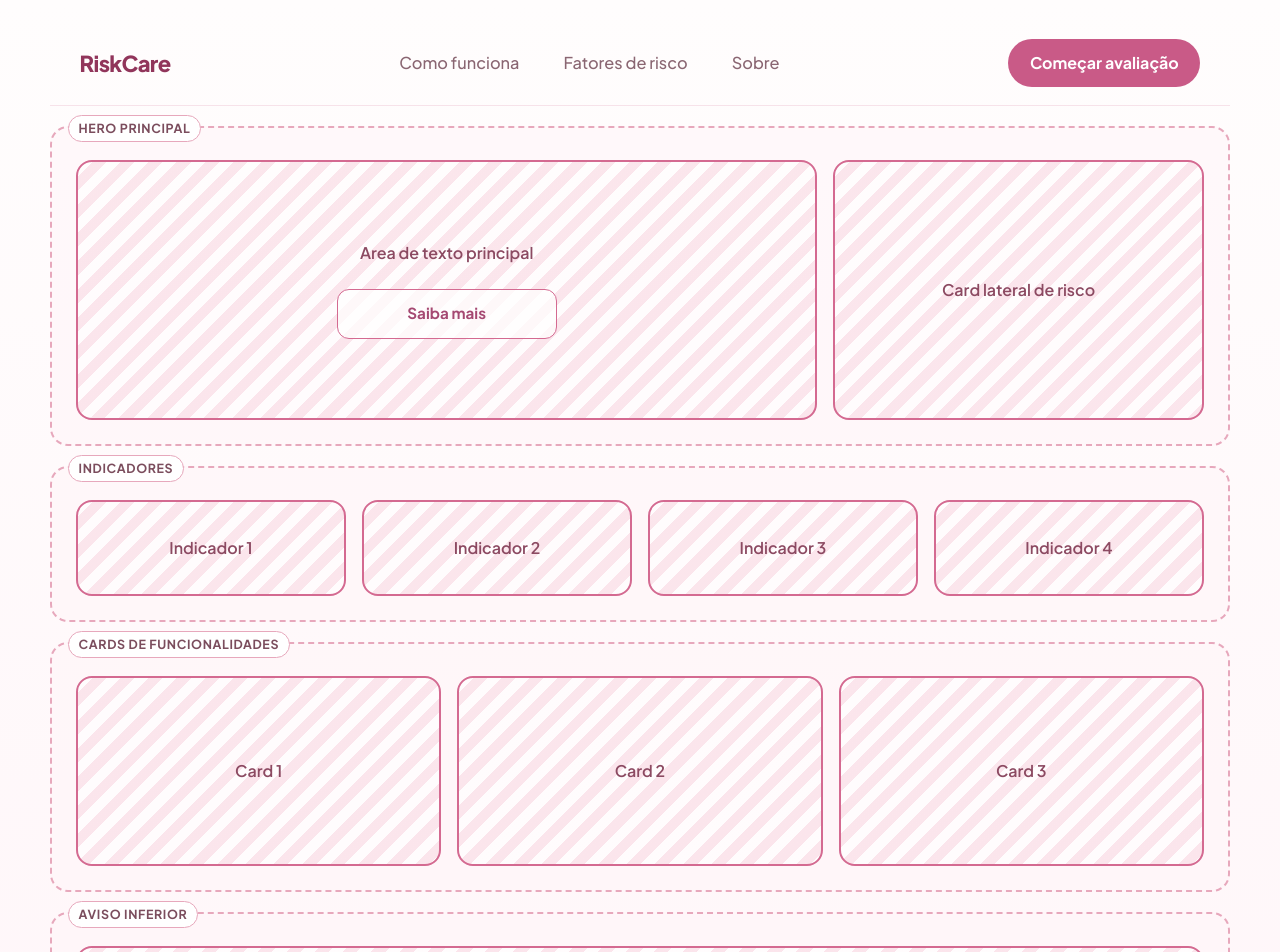
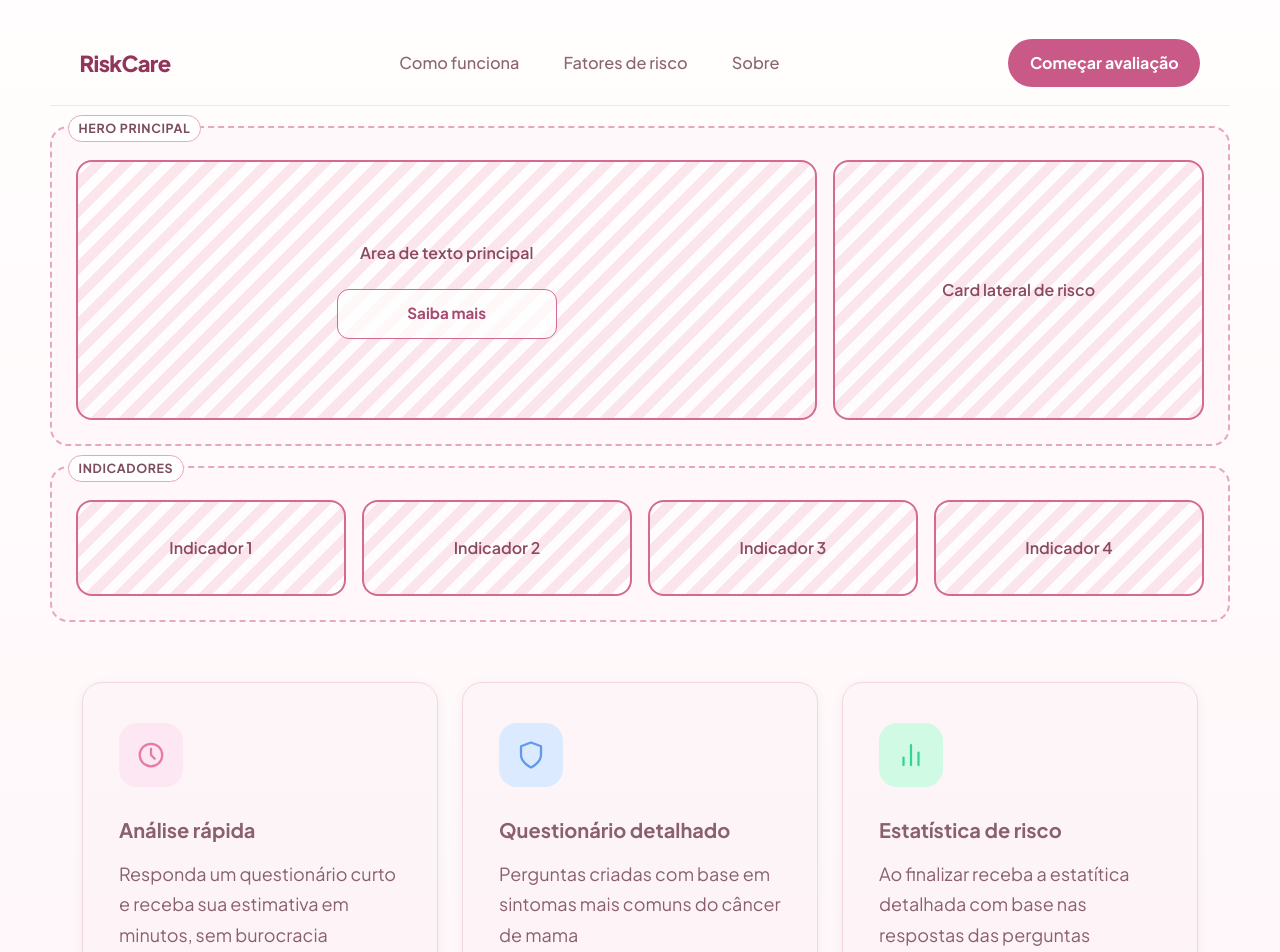
Before and after one commit to CaioRenatoDot/IHCTrabalhoMarcosUP1, a React (Vite) app: page / in a window 1280 px wide. Shown: the top 952 px of the page. Built offline with nearby package versions, Linux system fonts and the light colour scheme.

Commit message:
feat: Criação dos cards de funcionalidade/informativos

```diff
--- /dev/null
+++ b/src/components/FeatureCard.jsx
@@ -0,0 +1,37 @@
+function FeatureCard({ icon, title, description, iconBg = '#fce7f3', iconColor = '#ec4899' }) {
+  return (
+    <div style={{
+      backgroundColor: 'rgba(167, 61, 110, 0.02)',
+      borderRadius: '20px',
+      padding: '40px 36px',
+      display: 'flex',
+      flexDirection: 'column',
+      gap: '28px',
+      border: '1px solid #f3d6e4',
+      boxShadow: '0 2px 12px rgba(0,0,0,0.05)',
+      width: '100%',
+      height:'320px',
+      boxSizing: 'border-box',
+    }}>
+      <div style={{
+        width: '64px',
+        height: '64px',
+        minWidth: '64px',
+        borderRadius: '18px',
+        backgroundColor: iconBg,
+        display: 'flex',
+        alignItems: 'center',
+        justifyContent: 'center',
+        color: iconColor,
+      }}>
+        {icon}
+      </div>
+      <div style={{ display: 'flex', flexDirection: 'column', gap: '14px' }}>
+        <h3 style={{ margin: 0, fontSize: '20px', fontWeight: 700, color: '#8A6070' }}>{title}</h3>
+        <p style={{ margin: 0, fontSize: '18px', color: '#8A6070', lineHeight: 1.7 }}>{description}</p>
+      </div>
+    </div>
+  )
+}
+
+export default FeatureCard
--- a/src/pages/HomePage.jsx
+++ b/src/pages/HomePage.jsx
@@ -1,5 +1,29 @@
 import Navbar from '../components/Navbar.jsx'
 import SaibaMaisButton from '../components/SaibaMaisButton.jsx'
+import FeatureCard from '../components/FeatureCard.jsx'
+
+const ClockIcon = () => (
+  <svg width="30" height="30" viewBox="0 0 24 24" fill="none" stroke="currentColor" strokeWidth={1.8} strokeLinecap="round" strokeLinejoin="round">
+    <circle cx="12" cy="12" r="9" />
+    <polyline points="12 7 12 12 15 15" />
+  </svg>
+)
+
+const ShieldIcon = () => (
+  <svg width="30" height="30" viewBox="0 0 24 24" fill="none" stroke="currentColor" strokeWidth={1.8} strokeLinecap="round" strokeLinejoin="round">
+    <path d="M12 22s8-4 8-10V5l-8-3-8 3v7c0 6 8 10 8 10z" />
+  </svg>
+)
+
+const ChartIcon = () => (
+  <svg width="30" height="30" viewBox="0 0 24 24" fill="none" stroke="currentColor" strokeWidth={1.8} strokeLinecap="round" strokeLinejoin="round">
+    <line x1="18" y1="20" x2="18" y2="10" />
+    <line x1="12" y1="20" x2="12" y2="4" />
+    <line x1="6" y1="20" x2="6" y2="14" />
+  </svg>
+)
+
+
 
 function HomePage() {
   return (
@@ -31,12 +55,35 @@
         </div>
       </section>
 
-      <section className="wireframe-block cards-block">
-        <div className="wireframe-label">Cards de funcionalidades</div>
-        <div className="cards-grid">
-          <div className="wireframe-slot feature-card">Card 1</div>
-          <div className="wireframe-slot feature-card">Card 2</div>
-          <div className="wireframe-slot feature-card">Card 3</div>
+      <section className="cards-block">
+        <div style={{ display: 'flex', flexDirection: 'row', gap: '24px', padding: '40px 32px' }}>
+          <div style={{ flex: 1 }}>
+            <FeatureCard
+              icon={<ClockIcon />}
+              title="Análise rápida"
+              description="Responda um questionário curto e receba sua estimativa em minutos, sem burocracia"
+              iconBg="#fce7f3"
+              iconColor="#e879a0"
+            />
+          </div>
+          <div style={{ flex: 1 }}>
+            <FeatureCard
+              icon={<ShieldIcon />}
+              title="Questionário detalhado"
+              description="Perguntas criadas com base em sintomas mais comuns do câncer de mama"
+              iconBg="#dbeafe"
+              iconColor="#6098f2"
+            />
+          </div>
+          <div style={{ flex: 1 }}>
+            <FeatureCard
+              icon={<ChartIcon />}
+              title="Estatística de risco"
+              description="Ao finalizar receba a estatítica detalhada com base nas respostas das perguntas"
+              iconBg="#d1fae5"
+              iconColor="#34d399"
+            />
+          </div>
         </div>
       </section>
 
```
